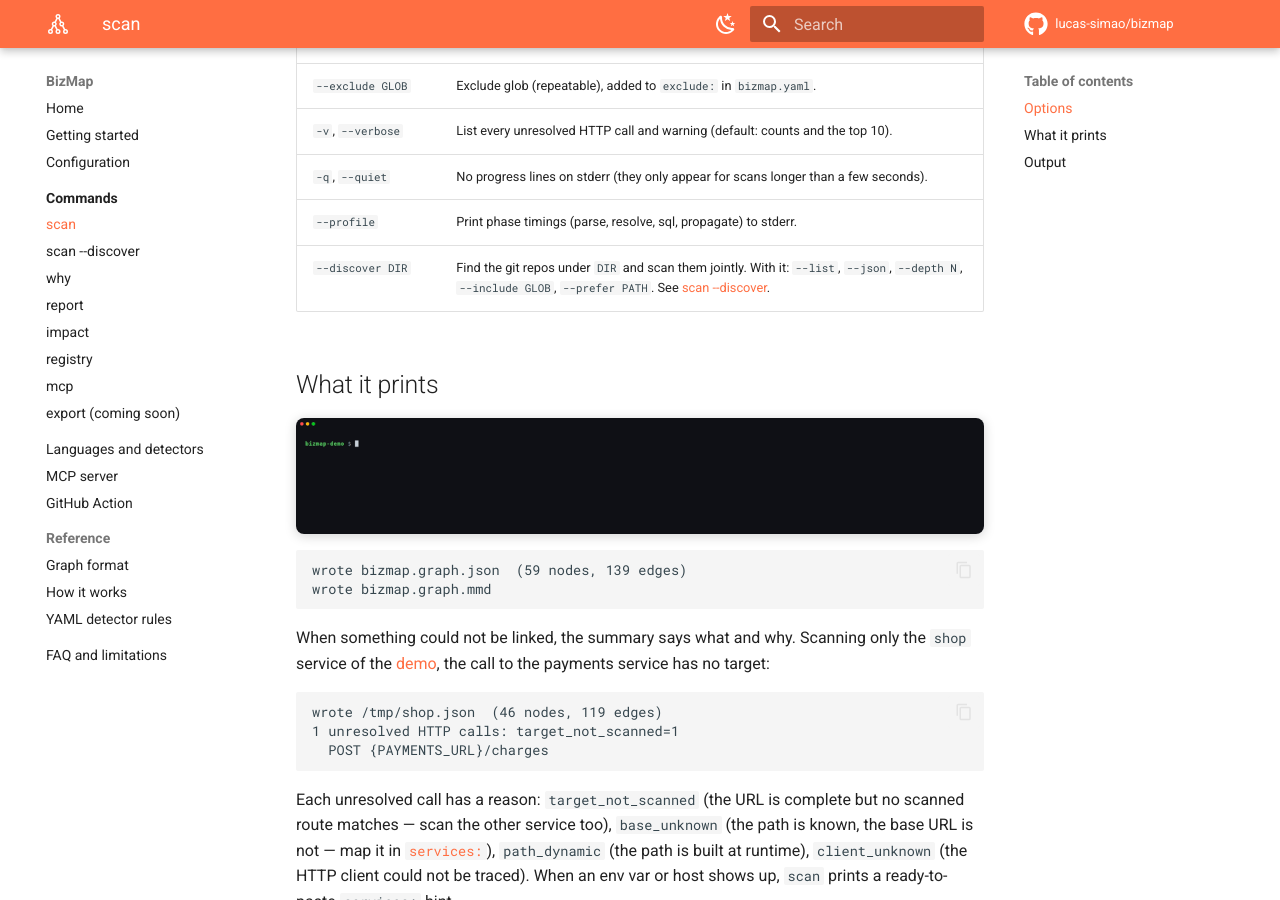
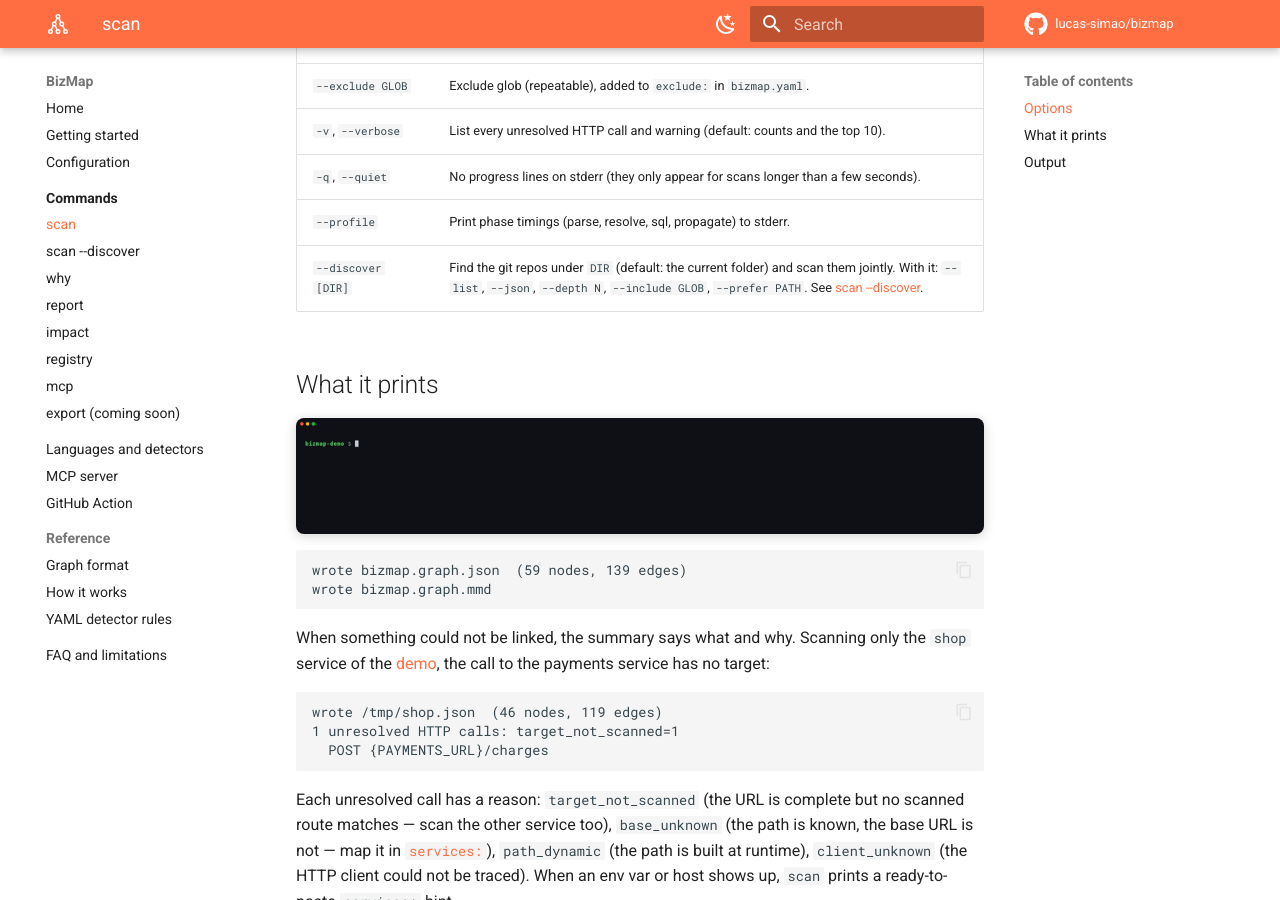
Before and after one commit to lucas-simao/bizmap, an MkDocs documentation site: the page built from docs/commands/scan.md, in a window 1280 px wide and 900 px high, scrolled down 962 px. Built offline with MkDocs 1.6.1 and Material for MkDocs 9.7.7, drawn with Linux system fonts in a browser that asks for light colours; comment, search, counter and statistics services are not loaded.

Commit message:
docs(scan): --discover without a value scans the current folder (0.4.3)
Co-Authored-By: Claude Opus 5.5 <noreply@anthropic.com>

```diff
--- a/docs/commands/scan.md
+++ b/docs/commands/scan.md
@@ -34,7 +34,7 @@ bizmap scan --discover ~/work --list         # what would be scanned, and why
 | `-v`, `--verbose` | List every unresolved HTTP call and warning (default: counts and the top 10). |
 | `-q`, `--quiet` | No progress lines on stderr (they only appear for scans longer than a few seconds). |
 | `--profile` | Print phase timings (parse, resolve, sql, propagate) to stderr. |
-| `--discover DIR` | Find the git repos under `DIR` and scan them jointly. With it: `--list`, `--json`, `--depth N`, `--include GLOB`, `--prefer PATH`. See [scan --discover](../discover.md). |
+| `--discover [DIR]` | Find the git repos under `DIR` (default: the current folder) and scan them jointly. With it: `--list`, `--json`, `--depth N`, `--include GLOB`, `--prefer PATH`. See [scan --discover](../discover.md). |
 
 ## What it prints
 
```
